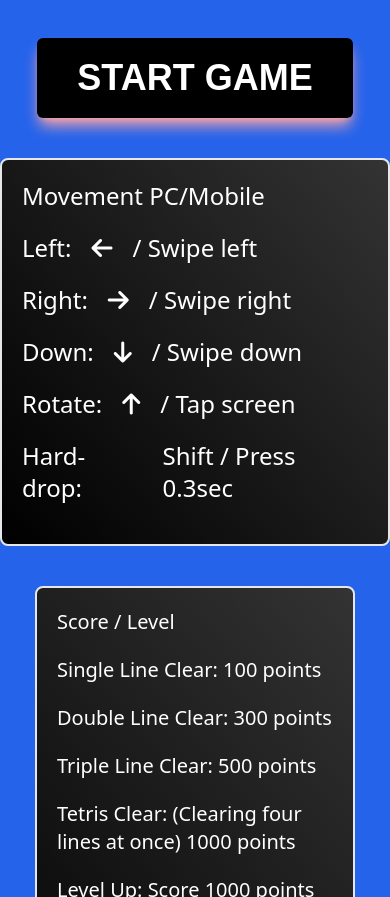
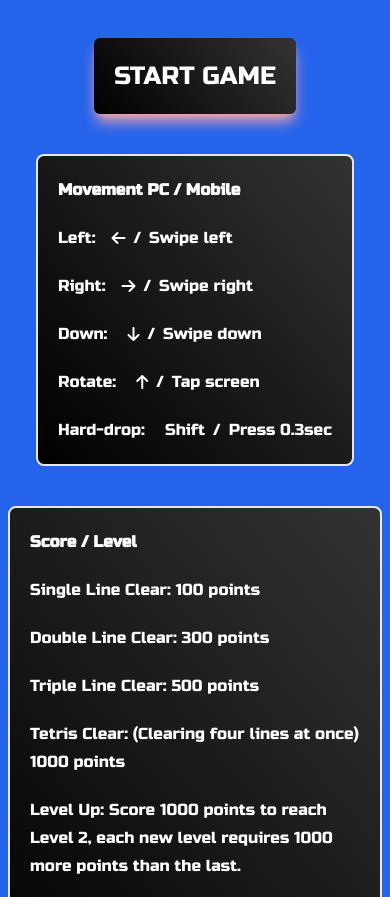
Before and after one commit to MatiasTervonen/Portfolio-Website, a plain HTML site: page Tetris Game/menu.html in a window 390 px wide. Shown: the part 170-1067 px from the top of the page. Drawn offline with Linux system fonts and the light colour scheme; a web font is replaced by a local one.

Commit message:
Responsive fix

```diff
--- a/Tetris Game/menu.html
+++ b/Tetris Game/menu.html
@@ -13,81 +13,98 @@
     <script defer src="/Tetris Game/tetris.js"></script>
   </head>
   <body class="bg-blue-600">
-    <div class="gap-10 container mx-auto flex flex-col justify-center my-10">
+    <!-- Tetris image -->
+
+    <div class="flex justify-center my-10">
       <img
         class="h-32 object-contain sm:h-44"
         src="/Tetris Game/images/The_Tetris_Company_logo.png"
         alt="Tetris logo"
       />
-      <div class="flex justify-center">
-        <a href="/Tetris Game/tetris.html">
-          <button
-            class="bg-black rounded-md px-10 py-5 text-white text-4xl shadow-lg shadow-red-300 font-semibold hover:text-red-200 hover:scale-95 transition-transform duration-150 ease-in-out"
+    </div>
+
+    <!-- Start game button -->
+
+    <div class="flex justify-center mb-10">
+      <a
+        class="menuStartBtn bg-black rounded-md p-5 text-white text-3xl shadow-lg shadow-red-300 font-semibold hover:text-red-200 hover:scale-95 transition-transform duration-150 ease-in-out"
+        href="/Tetris Game/tetris.html"
       >
         START GAME
-          </button>
       </a>
     </div>
 
+    <!-- Momevement quide -->
+
+    <div class="wrapper mx-auto px-2">
+      <div class="flex justify-center mb-10">
         <div
-        class="MovementMenu flex-col mx-auto justify-center text-white text-2xl font-medium p-5 rounded-lg border-2"
+          class="movementMenu flex flex-col gap-5 p-5 text-white text-xl font-medium rounded-lg border-2"
         >
-        <h2 class="pb-5">Movement PC/Mobile</h2>
+          <h2 class="font-bold">Movement PC / Mobile</h2>
           <div class="flex flex-row items-center">
-          <p class="pb-5">Left:</p>
-          <i class="fa-solid fa-arrow-left pl-5 pb-5"></i>
-          <p class="pl-5 pb-5">/ Swipe left</p>
+            <p>Left:</p>
+            <i class="fa-solid fa-arrow-left pl-4"></i>
+            <p class="px-2">/</p>
+            <p>Swipe left</p>
           </div>
           <div class="flex flex-row items-center">
-          <p class="pb-5">Right:</p>
-          <i class="fa-solid fa-arrow-right pl-5 pb-5"></i>
-          <p class="pl-5 pb-5">/ Swipe right</p>
+            <p>Right:</p>
+            <i class="fa-solid fa-arrow-right pl-4"></i>
+            <p class="px-2">/</p>
+            <p>Swipe right</p>
           </div>
           <div class="flex flex-row items-center">
-          <p class="pb-5">Down:</p>
-          <i class="fa-solid fa-arrow-down pl-5 pb-5"></i>
-          <p class="pl-5 pb-5">/ Swipe down</p>
+            <p>Down:</p>
+            <i class="fa-solid fa-arrow-down pl-5"></i>
+            <p class="px-2">/</p>
+            <p>Swipe down</p>
           </div>
           <div class="flex flex-row items-center">
-          <p class="pb-5">Rotate:</p>
-          <i class="fa-solid fa-arrow-up pl-5 pb-5"></i>
-
-          <p class="pl-5 pb-5">/ Tap screen</p>
+            <p>Rotate:</p>
+            <i class="fa-solid fa-arrow-up pl-5"></i>
+            <p class="px-2">/</p>
+            <p>Tap screen</p>
           </div>
           <div class="flex flex-row items-center">
-          <p class="pb-5">Hard-drop:</p>
-          <p class="pl-5 pb-5">Shift / Press 0.3sec</p>
+            <p>Hard-drop:</p>
+            <p class="pl-5">Shift</p>
+            <p class="px-2">/</p>
+            <p>Press 0.3sec</p>
+          </div>
         </div>
       </div>
 
+      <!-- Score / Level  -->
+
+      <div class="flex justify-center mb-10">
         <div
-        class="MovementMenu flex-col mx-auto justify-center w-80 text-white text-xl font-medium p-5 rounded-lg border-2"
+          class="levelMenu flex flex-col p-5 gap-5 text-white text-xl font-medium rounded-lg border-2"
         >
-        <h2 class="pb-5">Score / Level</h2>
-        <div class="flex flex-row items-center">
-          <p class="pb-5">Single Line Clear: 100 points</p>
+          <h2 class="font-bold">Score / Level</h2>
+          <div>
+            <p>Single Line Clear: 100 points</p>
           </div>
-        <div class="flex flex-row items-center">
-          <p class="pb-5">Double Line Clear: 300 points</p>
+          <div>
+            <p>Double Line Clear: 300 points</p>
           </div>
-        <div class="flex flex-row items-center">
-          <p class="pb-5">Triple Line Clear: 500 points</p>
+          <div>
+            <p>Triple Line Clear: 500 points</p>
           </div>
-        <div class="flex flex-row items-center">
-          <p class="pb-5">
-            Tetris Clear: (Clearing four lines at once) 1000 points
-          </p>
+          <div>
+            <p>Tetris Clear: (Clearing four lines at once) 1000 points</p>
           </div>
-        <div class="flex flex-row items-center">
-          <p class="pb-5">
+          <div>
+            <p>
               Level Up: Score 1000 points to reach Level 2, each new level
               requires 1000 more points than the last.
             </p>
           </div>
           <div>
             <p>
-            Tetrominoes fall faster with each level, increasing the challenge as
-            you advance. Level up to test your skills against quicker drops!
+              Tetrominoes fall faster with each level, increasing the challenge
+              as you advance. Level up to test your skills against quicker
+              drops!
             </p>
           </div>
         </div>
@@ -95,7 +112,7 @@
 
       <!-- Leaderboard list -->
 
-    <div class="flex justify-center mt-6 mb-10">
+      <div class="flex justify-center my-10">
         <div
           class="leaderboard text-center rounded-xl text-white border-white border-2 shadow-md py-2 px-5"
         >
@@ -107,5 +124,6 @@
           <ul id="leaderboard-list"></ul>
         </div>
       </div>
+    </div>
   </body>
 </html>
--- a/Tetris Game/tetris.css
+++ b/Tetris Game/tetris.css
@@ -1,6 +1,10 @@
 @tailwind base;
 @tailwind components;
 @tailwind utilities;
+
+@import url("https://fonts.googleapis.com/css2?family=Bowlby+One+SC&family=Lato:ital,wght@0,100;0,300;0,400;0,700;0,900;1,100;1,300;1,400;1,700;1,900&display=swap");
+
+@import url("https://fonts.googleapis.com/css2?family=Bowlby+One+SC&family=Jersey+15&family=Lato:ital,wght@0,100;0,300;0,400;0,700;0,900;1,100;1,300;1,400;1,700;1,900&family=Merriweather+Sans:ital,wght@0,300..800;1,300..800&family=Press+Start+2P&family=Russo+One&display=swap");
 
 * {
   box-sizing: border-box;
@@ -8,6 +12,9 @@
   margin: 0;
 }
 
+.wrapper {
+  max-width: 700px;
+}
 
 .grid {
   width: 200px;
@@ -67,11 +74,17 @@
   font-weight: 500;
   border: 2px solid white;
   border-radius: 10px;
-  margin-bottom: 5px;
+  margin-bottom: 10px;
 }
 
-.MovementMenu {
+.menuStartBtn,
+.leaderboard,
+.levelMenu,
+.movementMenu {
   background: linear-gradient(50deg, #000000, #333333);
+  font-family: "Russo One", serif;
+  font-weight: 400;
+  font-style: normal;
 }
 
 .button-disabled {
@@ -198,7 +211,7 @@
   }
 }
 
-/* Breakpoint for mobile */
+/* Breakpoint for gameboard mobile */
 
 @media (max-width: 320px) {
   .mobileGameBoard {
@@ -252,3 +265,14 @@
     margin-top: 0px;
   }
 }
+
+@media (max-width: 425px) {
+  .levelMenu,
+  .movementMenu {
+    font-size: 16px;
+  }
+
+  .menuStartBtn {
+    font-size: 25px;
+  }
+}
--- a/input.css
+++ b/input.css
@@ -3,6 +3,8 @@
 @tailwind utilities;
 
 @import url("https://fonts.googleapis.com/css2?family=Bowlby+One+SC&family=Lato:ital,wght@0,100;0,300;0,400;0,700;0,900;1,100;1,300;1,400;1,700;1,900&display=swap");
+
+@import url("https://fonts.googleapis.com/css2?family=Bowlby+One+SC&family=Jersey+15&family=Lato:ital,wght@0,100;0,300;0,400;0,700;0,900;1,100;1,300;1,400;1,700;1,900&family=Merriweather+Sans:ital,wght@0,300..800;1,300..800&family=Press+Start+2P&family=Russo+One&display=swap");
 
 * {
   margin: 0;
@@ -132,8 +134,8 @@
   font-style: normal;
 }
 
-a,
-button {
+.menuLink,
+.cardButton {
   font-family: "Bowlby One SC", sans-serif;
   font-weight: 400;
   font-style: normal;
```
Also changed, not shown: index.html (+8 -8 lines), css/main.css. Lines whose indentation alone changed are shown as unchanged.
